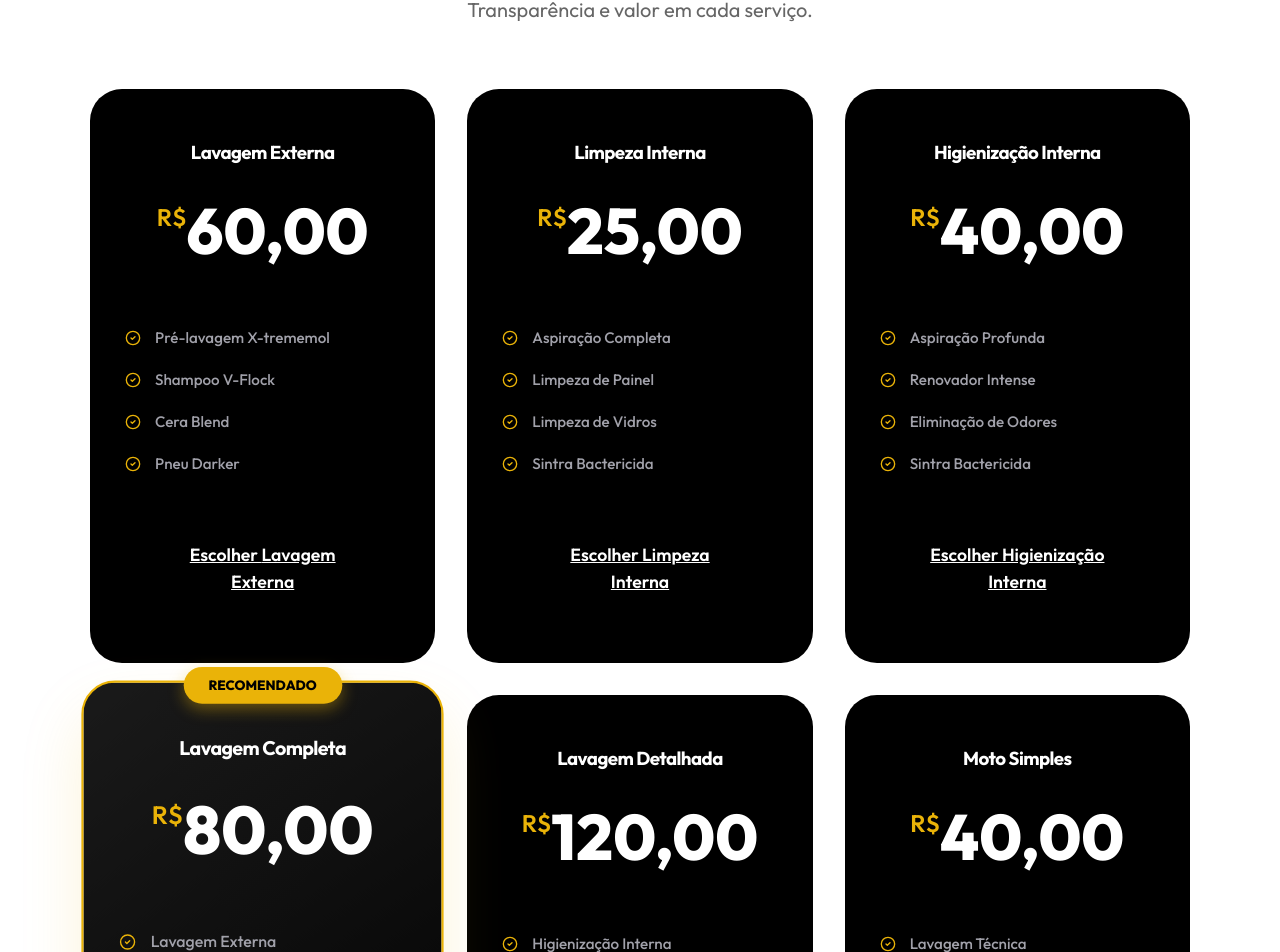
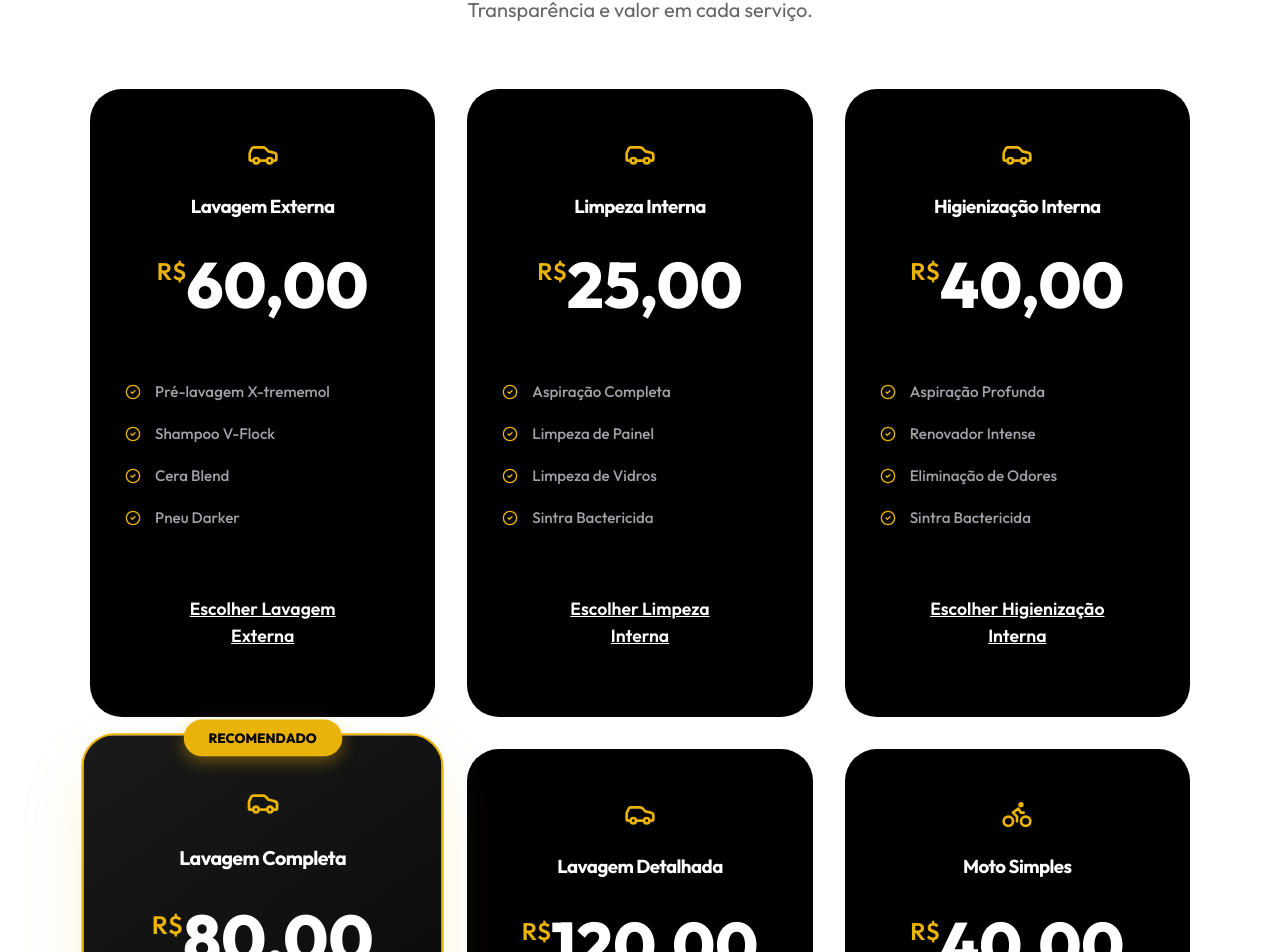
Before and after one commit to geisonhoehr-ai/glowdelivery, a React (Vite) app: page / in a window 1280 px wide. Shown: the part 5499-6451 px from the top of the page. Built offline with nearby package versions, Linux system fonts and the light colour scheme.

Commit message:
Add vehicle icons to pricing cards

```diff
--- a/src/App.jsx
+++ b/src/App.jsx
@@ -76,43 +76,50 @@ const App = () => {
             name: "Lavagem Externa",
             price: "60,00",
             features: ["Pré-lavagem X-trememol", "Shampoo V-Flock", "Cera Blend", "Pneu Darker"],
-            highlight: false
+            highlight: false,
+            icon: <Car size={32} />
         },
         {
             name: "Limpeza Interna",
             price: "25,00",
             features: ["Aspiração Completa", "Limpeza de Painel", "Limpeza de Vidros", "Sintra Bactericida"],
-            highlight: false
+            highlight: false,
+            icon: <Car size={32} />
         },
         {
             name: "Higienização Interna",
             price: "40,00",
             features: ["Aspiração Profunda", "Renovador Intense", "Eliminação de Odores", "Sintra Bactericida"],
-            highlight: false
+            highlight: false,
+            icon: <Car size={32} />
         },
         {
             name: "Lavagem Completa",
             price: "80,00",
             features: ["Lavagem Externa", "Limpeza Interna", "Aspiração", "Pretinho nos Pneus"],
-            highlight: true
+            highlight: true,
+            icon: <Car size={32} />
         },
         {
             name: "Lavagem Detalhada",
             price: "120,00",
             features: ["Higienização Interna", "Lavagem Externa", "Removedor Chuva Ácida", "Revitalização Rejuvex"],
-            highlight: false
+            highlight: false,
+            icon: <Car size={32} />
         },
         {
             name: "Moto Simples",
             price: "40,00",
             features: ["Lavagem Técnica", "Desengraxante H-7", "Secagem", "Brilho em Plásticos"],
-            highlight: false
+            highlight: false,
+            icon: <Bike size={32} />
         },
         {
             name: "Moto Detalhada",
             price: "85,00",
             features: ["Lavagem Completa", "Desengraxante H-7", "Cera Blend", "Revitalização Total"],
-            highlight: false
+            highlight: false,
+            icon: <Bike size={32} />
         }
     ];
 
@@ -482,6 +489,9 @@ const App = () => {
                         {pricing.map((plan, index) => (
                             <div key={index} className={`pricing-apple-card ${plan.highlight ? 'highlight' : ''}`}>
                                 {plan.highlight && <div className="apple-badge">Recomendado</div>}
+                                <div className="price-icon" style={{ color: 'var(--primary)', marginBottom: '1rem' }}>
+                                    {plan.icon}
+                                </div>
                                 <h3>{plan.name}</h3>
                                 <div className="price-apple">
                                     <span className="currency">R$</span>
```
